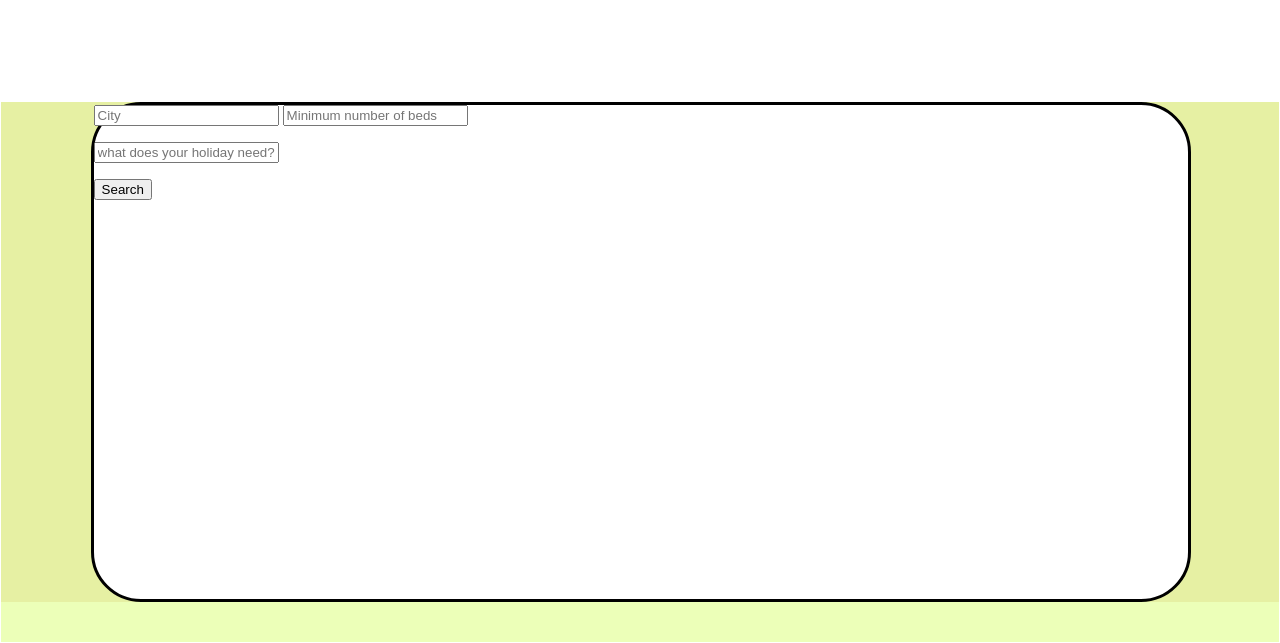
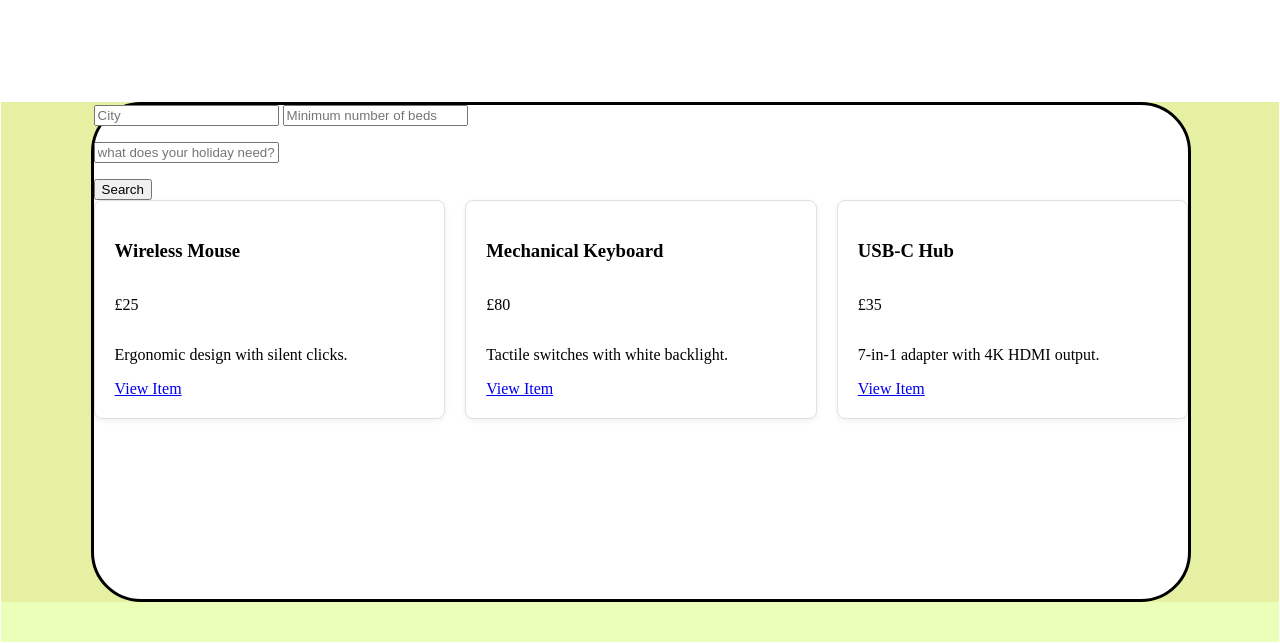
Before and after one commit to Jnewell279/Casa-Feraido, a PHP site: page / in a window 1280 px wide. Shown: the part 243-886 px from the top of the page. Run offline with PHP 8.4, Linux system fonts and the light colour scheme.

Commit message:
created houses page and some basic styling

```diff
--- a/css/style.css
+++ b/css/style.css
@@ -127,3 +127,27 @@ body{
     height: 50px;
     width: 60vw;
 }
+/*housing display styling*/
+.house_col{
+    display:grid;
+    grid-template-columns: 3fr 1fr 3fr 1fr 3fr;
+    margin-left:10px;
+    margin-right:10px;
+}
+.card-grid {
+    display: grid;
+    /* Creates as many 250px+ columns as fit in the row */
+    grid-template-columns: repeat(auto-fit, minmax(250px, 1fr));
+    gap: 20px;
+}
+
+.card {
+    background: #ffffff;
+    border: 1px solid #e0e0e0;
+    border-radius: 8px;
+    padding: 20px;
+    box-shadow: 0 2px 6px rgba(0, 0, 0, 0.06);
+    display: flex;
+    flex-direction: column;
+    justify-content: space-between;
+}
--- a/templates/body_houses.php
+++ b/templates/body_houses.php
@@ -0,0 +1,18 @@
+<?php
+$products = [
+    ["title" => "Wireless Mouse", "price" => "£25", "desc" => "Ergonomic design with silent clicks."],
+    ["title" => "Mechanical Keyboard", "price" => "£80", "desc" => "Tactile switches with white backlight."],
+    ["title" => "USB-C Hub", "price" => "£35", "desc" => "7-in-1 adapter with 4K HDMI output."],
+];
+?>
+
+<div class="card-grid">
+    <?php foreach ($products as $item): ?>
+        <article class="card">
+            <h3><?= htmlspecialchars($item['title']) ?></h3>
+            <p class="price"><?= htmlspecialchars($item['price']) ?></p>
+            <p><?= htmlspecialchars($item['desc']) ?></p>
+            <a href="#" class="btn">View Item</a>
+        </article>
+    <?php endforeach; ?>
+</div>
```
